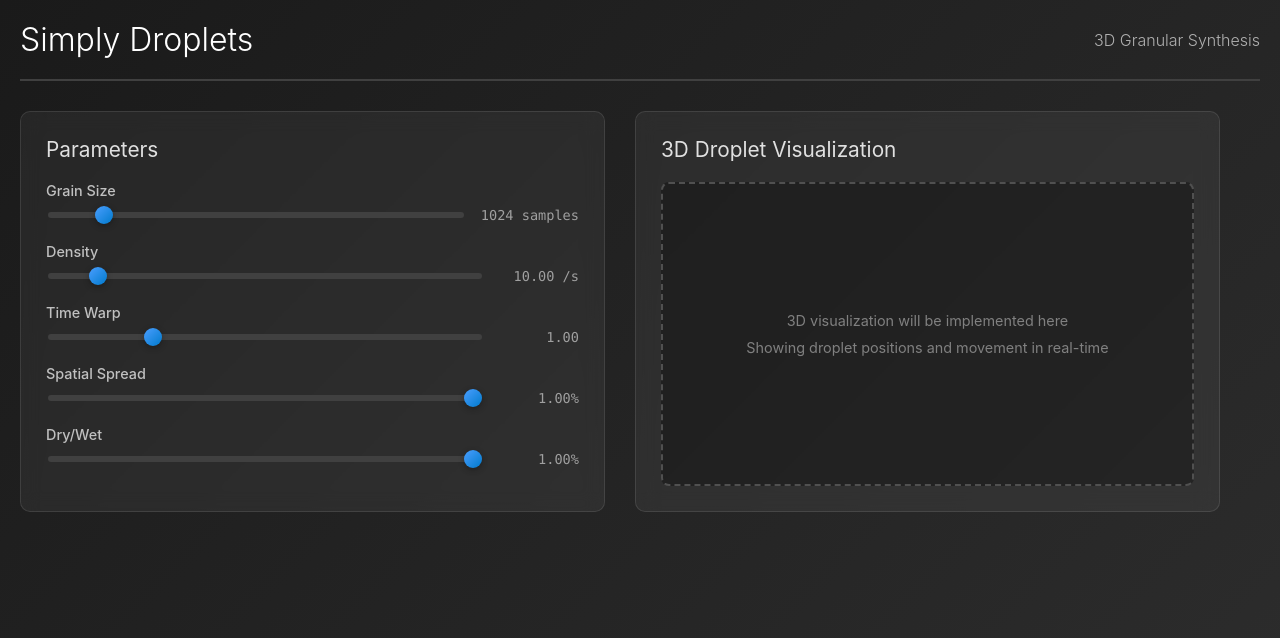
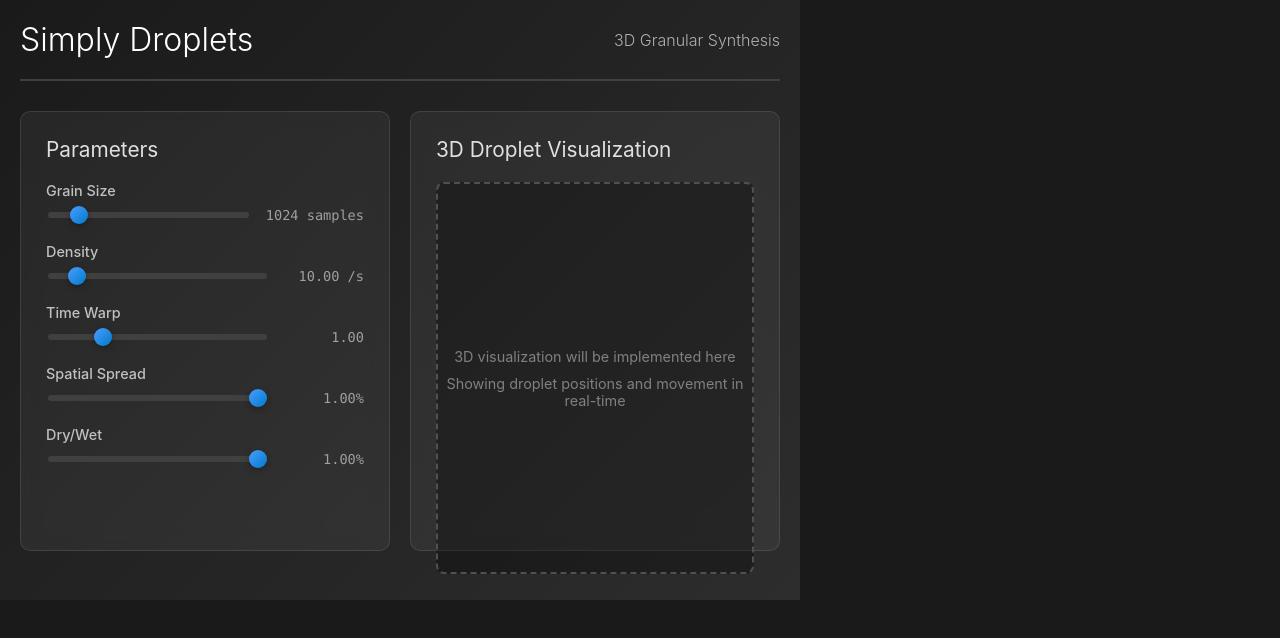
Before and after one commit to poucet/droplets, a React app in the folder frontend/: page / in a window 1280 px wide. Shown: the top 638 px of the page. Built offline with nearby package versions, Linux system fonts and the light colour scheme.

Commit message:
Fix App.css

```diff
--- a/frontend/src/App.css
+++ b/frontend/src/App.css
@@ -1,9 +1,11 @@
 .app {
-  min-height: 100vh;
+  width: 800px;
+  height: 600px;
   background: linear-gradient(135deg, #1a1a1a 0%, #2d2d2d 100%);
   color: #ffffff;
   padding: 20px;
   box-sizing: border-box;
+  overflow: hidden;
 }
 
 .app-header {
@@ -31,8 +33,8 @@
 .app-main {
   display: grid;
   grid-template-columns: 1fr 1fr;
-  gap: 30px;
-  max-width: 1200px;
+  gap: 20px;
+  height: calc(100% - 120px);
 }
 
 .parameters-section,
@@ -123,7 +125,7 @@
 }
 
 .visualization-placeholder {
-  height: 300px;
+  height: 100%;
   background: rgba(0, 0, 0, 0.3);
   border: 2px dashed #505050;
   border-radius: 8px;
```
